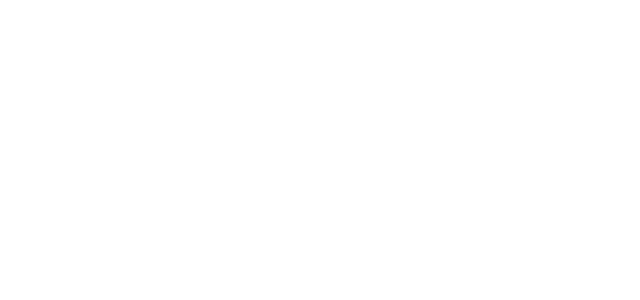
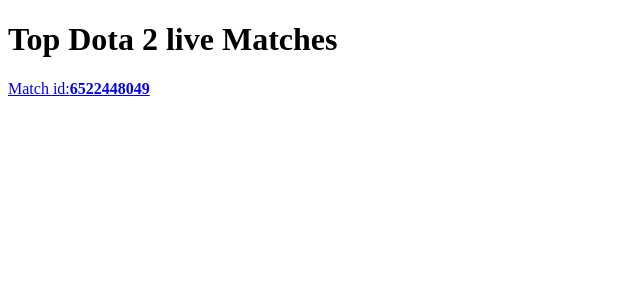
Before and after one commit to Kakalanp/dota-2-live-matches, a React (Create React App) app: page / in a window 1280 px wide. Shown: the top 300 px of the page, without its empty margins (0-640 px from the left). Built offline with nearby package versions, Linux system fonts and the light colour scheme.

Commit message:
Adding example base component and routes

```diff
--- a/src/App.js
+++ b/src/App.js
@@ -1,3 +1,14 @@
+import { BrowserRouter, Routes, Route } from 'react-router-dom';
+import Matchlist from './components/MatchList';
+import MatchInfo from './components/MatchInfo';
+
 export default function App() {
-  return
+  return (
+    <BrowserRouter>
+    <Routes>
+    <Route path="/" element={<Matchlist />} />
+    <Route path="/matchinfo" element={<MatchInfo />} />
+    </Routes>
+    </BrowserRouter>
+  )
 }
--- /dev/null
+++ b/src/components/MatchInfo.js
@@ -0,0 +1,7 @@
+export default function MatchInfo() {
+    return (
+        <div>
+            a
+        </div>
+    )
+}
--- /dev/null
+++ b/src/components/MatchList.js
@@ -0,0 +1,14 @@
+import { Link } from 'react-router-dom';
+
+export default function Matchlist() {
+    return (
+        <div>
+            <h1>Top Dota 2 live Matches</h1>
+            <div>
+                <div>
+                    <Link to="matchinfo">Match id:<strong>6522448049</strong></Link>
+                </div>
+            </div>
+        </div>
+    )
+}
```
